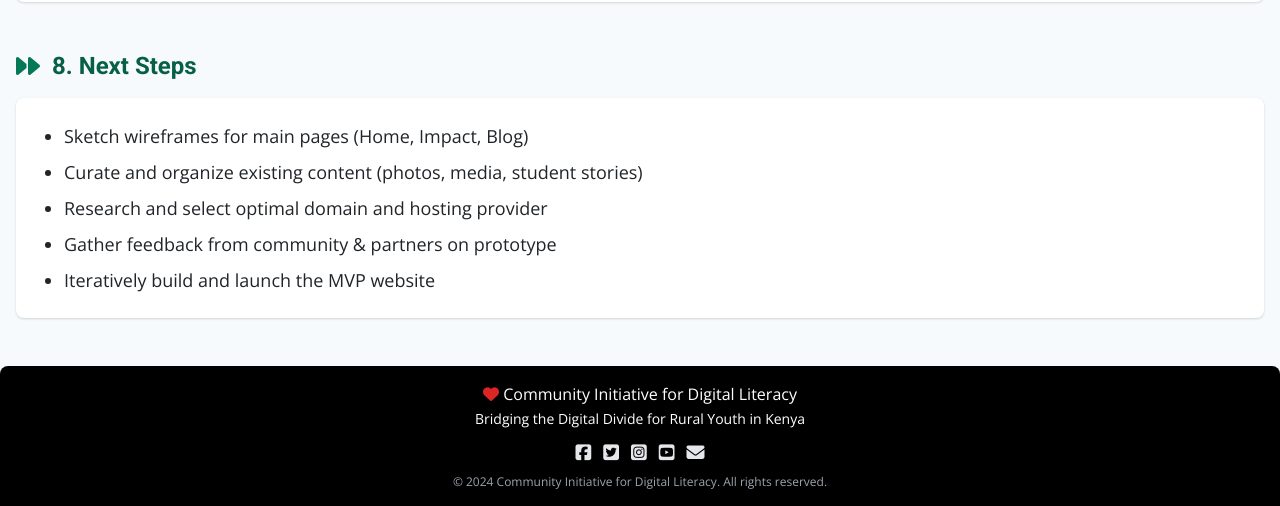
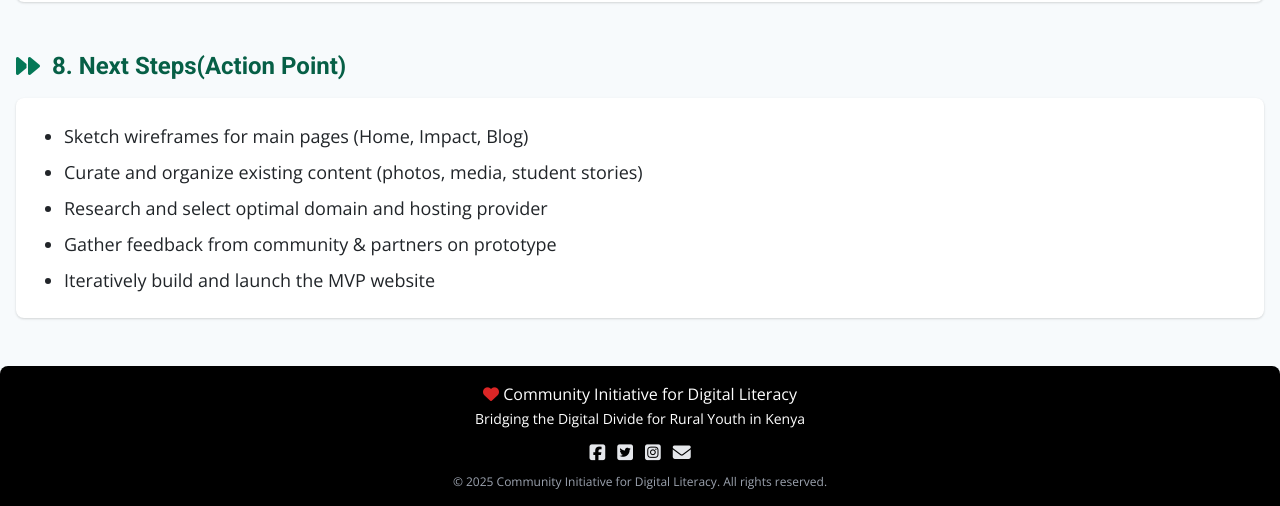
Before and after one commit to IRANZI-INNOCENT/CommunityDigitalLiteracy, a plain HTML site: page index.html in a window 1280 px wide. Shown: the part 3472-3978 px from the top of the page. Drawn offline with nearby package versions, Linux system fonts and the light colour scheme.

Commit message:
Update index.html

```diff
--- a/index.html
+++ b/index.html
@@ -276,7 +276,7 @@
   <!-- Next Steps -->
   <section class="section container mx-auto px-4">
     <h2 class="text-2xl font-bold text-green-800 mb-4 flex items-center">
-      <i class="fa-solid fa-forward mr-3 text-green-700"></i>8. Next Steps
+      <i class="fa-solid fa-forward mr-3 text-green-700"></i>8. Next Steps(Action Point)
     </h2>
     <div class="bg-white rounded-lg shadow p-6">
       <ul class="list-disc ml-6 text-lg space-y-2">
@@ -299,10 +299,9 @@
       <a href="#" class="hover:text-green-400"><i class="fab fa-facebook-square"></i></a>
       <a href="#" class="hover:text-blue-400"><i class="fab fa-twitter-square"></i></a>
       <a href="#" class="hover:text-pink-400"><i class="fab fa-instagram-square"></i></a>
-      <a href="#" class="hover:text-red-500"><i class="fab fa-youtube-square"></i></a>
       <a href="mailto:info@digitalliteracykenya.org" class="hover:text-green-400"><i class="fa-solid fa-envelope"></i></a>
     </div>
-    <div class="text-xs text-gray-400 mt-2">© 2024 Community Initiative for Digital Literacy. All rights reserved.</div>
+    <div class="text-xs text-gray-400 mt-2">© 2025 Community Initiative for Digital Literacy. All rights reserved.</div>
   </footer>
 
 </body>
```
